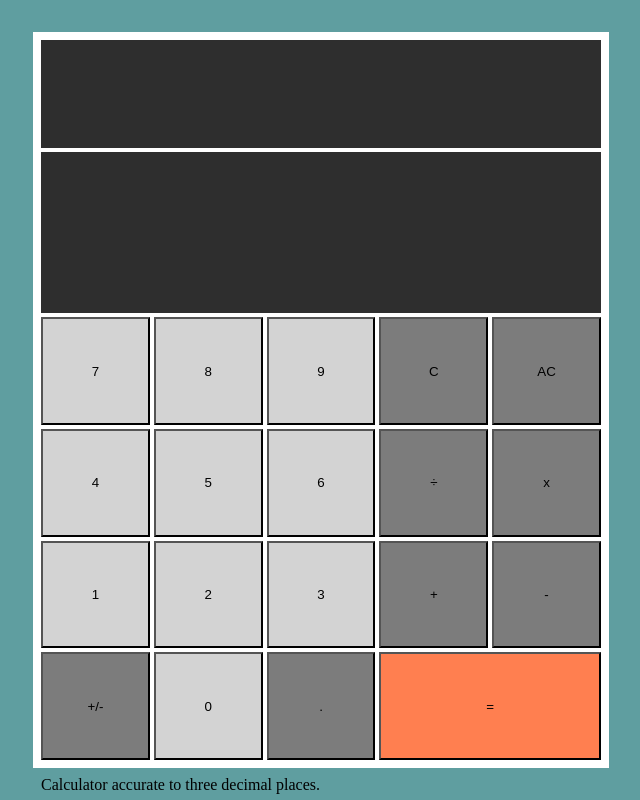
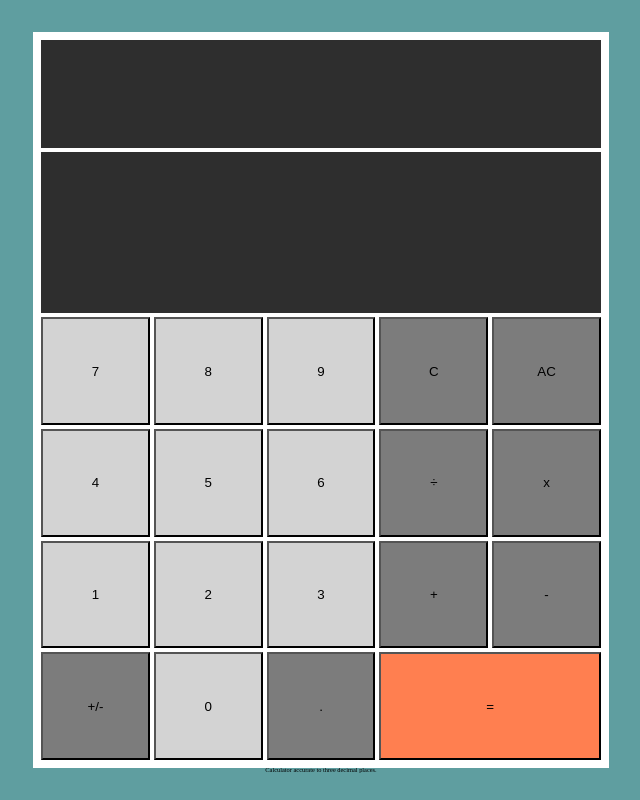
Before and after one commit to markat1021/calculator, a plain HTML site: page index.html in a window 1280 px wide. Shown: the whole page, without its empty margins (319-959 px from the left). Drawn offline with Linux system fonts and the light colour scheme.

Commit message:
Beautified disclaimer

```diff
--- a/index.html
+++ b/index.html
@@ -33,7 +33,7 @@
       <button id="period">.</button>
       <button id="equal">=</button>
     </div>
-    <p>Calculator accurate to three decimal places.</p>
+    <p id="disclaimer">Calculator accurate to three decimal places.</p>
   </main>
   <footer>
     <script src="scripts.js"></script>
--- a/styles.css
+++ b/styles.css
@@ -18,6 +18,11 @@ main {
   padding:1vmin;
   margin-left:auto;
   margin-right:auto;
+}
+
+#disclaimer {
+  font-size: 0.4em;
+  text-align: center;
 }
 
 #calculator {
```
